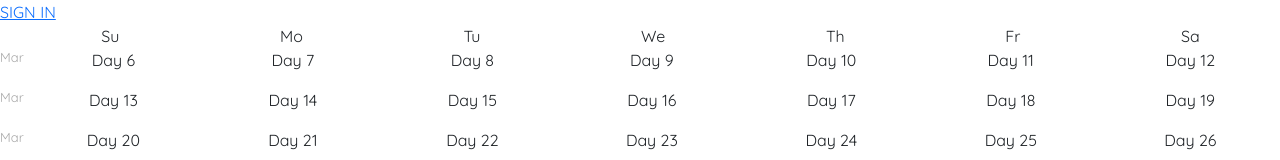
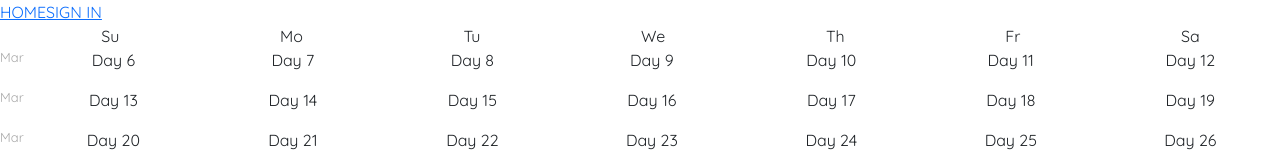
Before and after one commit to unendlichkeit/react-planner-app, a React (Create React App) app: page / in a window 1280 px wide. Shown: the top 160 px of the page. Built offline with nearby package versions, Linux system fonts and the light colour scheme; no server answers; the database is empty; a web font is replaced by a local one.

Commit message:
adaugat link home in header

```diff
--- a/src/components/header/Header.js
+++ b/src/components/header/Header.js
@@ -7,10 +7,11 @@ const Header = ({currentUser}) => {
     //if logged in, add Tasks link
     return (
         <div>
+            <Link className='headerBtns' to='/'>HOME</Link>
             {
                 currentUser ?
                 <div><div onClick={() => auth.signOut()}>SIGN OUT</div><span>{currentUser.email}</span></div> :
-                <Link className='signin' to='/signIn'>SIGN IN</Link>
+                <Link className='headerBtns signin' to='/signIn'>SIGN IN</Link>
             }
         </div>
     )
```
